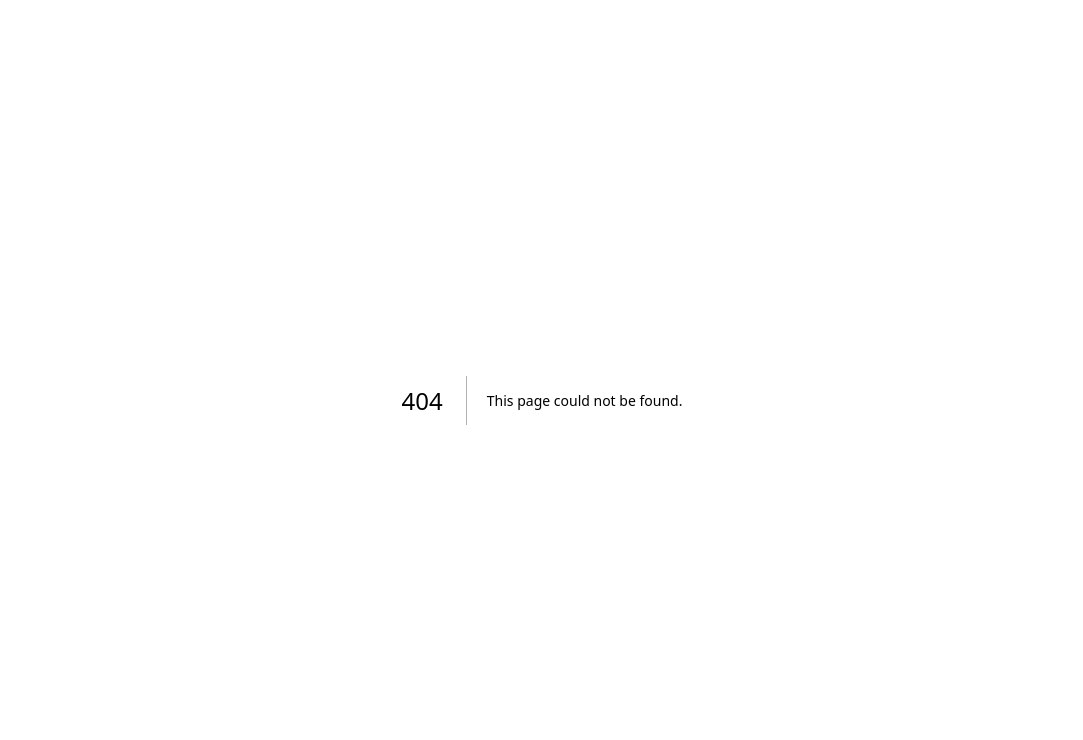
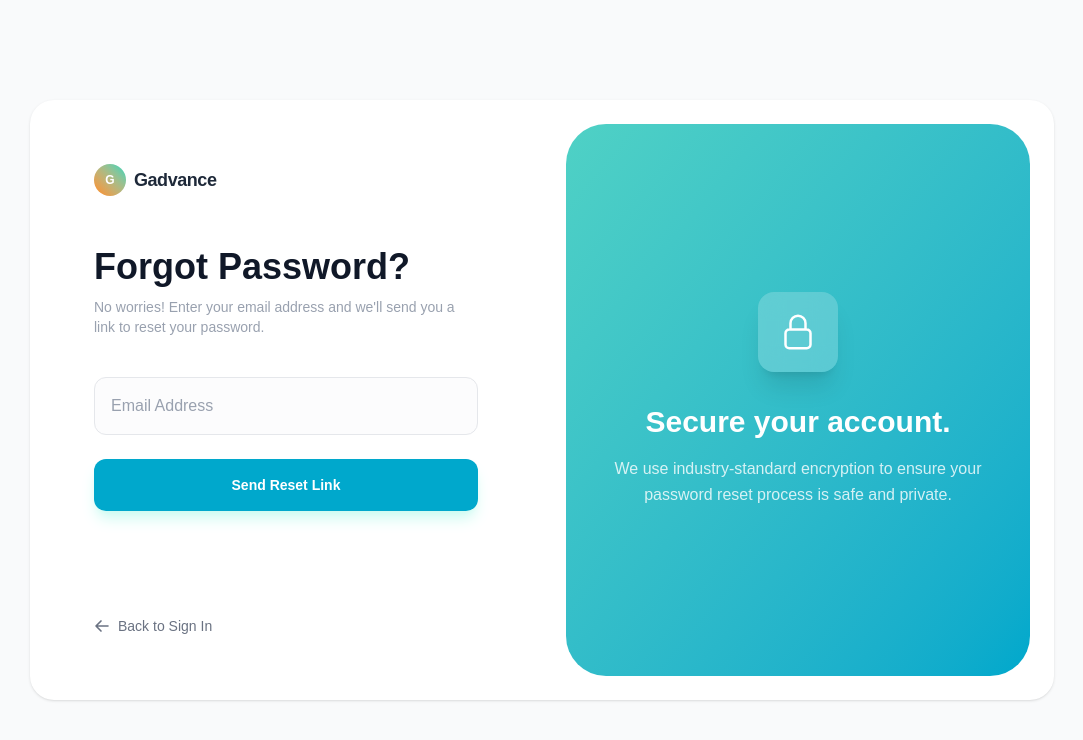
Before and after one commit to nathsuki73/gadvance, a Next.js app: page /auth/forgot-password in a window 1280 px wide. Before the commit this address had no page. Shown: the top 740 px of the page, without its empty margins (98-1181 px from the left). Built offline with nearby package versions, Linux system fonts and the light colour scheme.

Commit message:
Add Forgot Password page with email submission functionality

```diff
--- /dev/null
+++ b/app/auth/forgot-password/page.tsx
@@ -0,0 +1,136 @@
+"use client";
+
+import React, { useState } from "react";
+import Link from "next/link";
+
+const ForgotPassword = () => {
+  const [email, setEmail] = useState("");
+  const [isSubmitted, setIsSubmitted] = useState(false);
+
+  const handleSubmit = (e: React.FormEvent) => {
+    e.preventDefault();
+    // Add your password reset logic here (e.g., Firebase, Supabase, or custom API)
+    console.log("Reset link sent to:", email);
+    setIsSubmitted(true);
+  };
+
+  return (
+    <div className="min-h-screen flex items-center justify-center bg-gray-50 p-4">
+      <div className="bg-white w-full max-w-5xl rounded-3xl shadow-sm flex overflow-hidden min-h-[600px]">
+        {/* Left Side: Reset Form */}
+        <div className="w-full lg:w-1/2 p-8 md:p-16 flex flex-col justify-between">
+          <div>
+            {/* Logo */}
+            <Link
+              href="/auth/signin"
+              className="flex items-center gap-2 mb-12 w-fit"
+            >
+              <div className="w-8 h-8 bg-gradient-to-tr from-orange-400 to-teal-400 rounded-full flex items-center justify-center">
+                <span className="text-white text-xs font-bold">G</span>
+              </div>
+              <span className="font-bold text-gray-800 tracking-tight text-lg">
+                Gadvance
+              </span>
+            </Link>
+
+            {/* Header */}
+            <div className="animate-in fade-in slide-in-from-bottom-4 duration-500">
+              <h1 className="text-4xl font-bold text-gray-900 mb-2 leading-tight">
+                {isSubmitted ? "Check your email" : "Forgot Password?"}
+              </h1>
+              <p className="text-gray-400 mb-10 text-sm max-w-sm">
+                {isSubmitted
+                  ? `We've sent a password reset link to ${email}. Please check your inbox.`
+                  : "No worries! Enter your email address and we'll send you a link to reset your password."}
+              </p>
+
+              {!isSubmitted ? (
+                <form onSubmit={handleSubmit} className="space-y-4">
+                  {/* Email Input */}
+                  <div>
+                    <input
+                      type="email"
+                      required
+                      value={email}
+                      onChange={(e) => setEmail(e.target.value)}
+                      placeholder="Email Address"
+                      className="w-full px-4 py-4 rounded-xl border border-gray-200 focus:outline-none focus:ring-2 focus:ring-teal-500 transition-all text-gray-600 placeholder-gray-400 bg-gray-50/50"
+                    />
+                  </div>
+
+                  {/* Submit Button */}
+                  <button
+                    type="submit"
+                    className="w-full bg-[#00A8CC] hover:bg-[#0096b6] text-white px-8 py-4 rounded-xl text-sm font-bold transition-all shadow-lg shadow-teal-100 mt-2"
+                  >
+                    Send Reset Link
+                  </button>
+                </form>
+              ) : (
+                <button
+                  onClick={() => setIsSubmitted(false)}
+                  className="text-teal-600 font-bold text-sm hover:underline"
+                >
+                  Didn't get the email? Try again
+                </button>
+              )}
+            </div>
+          </div>
+
+          {/* Footer */}
+          <div className="mt-8">
+            <Link
+              href="/auth/signin"
+              className="group flex items-center gap-2 text-sm text-gray-500 hover:text-teal-600 transition-colors"
+            >
+              <svg
+                xmlns="http://www.w3.org/2000/svg"
+                fill="none"
+                viewBox="0 0 24 24"
+                strokeWidth={2.5}
+                stroke="currentColor"
+                className="w-4 h-4 group-hover:-translate-x-1 transition-transform"
+              >
+                <path
+                  strokeLinecap="round"
+                  strokeLinejoin="round"
+                  d="M10.5 19.5L3 12m0 0l7.5-7.5M3 12h18"
+                />
+              </svg>
+              Back to Sign In
+            </Link>
+          </div>
+        </div>
+
+        {/* Right Side: Decorative Gradient Panel */}
+        <div className="hidden lg:block lg:w-1/2 p-6">
+          <div className="w-full h-full bg-gradient-to-br from-[#4fd1c5] to-[#00a8cc] rounded-[2.5rem] flex flex-col items-center justify-center p-12 text-white text-center">
+            <div className="w-20 h-20 bg-white/20 backdrop-blur-md rounded-2xl flex items-center justify-center mb-8 shadow-xl">
+              <svg
+                xmlns="http://www.w3.org/2000/svg"
+                fill="none"
+                viewBox="0 0 24 24"
+                strokeWidth={1.5}
+                stroke="currentColor"
+                className="w-10 h-10"
+              >
+                <path
+                  strokeLinecap="round"
+                  strokeLinejoin="round"
+                  d="M16.5 10.5V6.75a4.5 4.5 0 10-9 0v3.75m-.75 11.25h10.5a2.25 2.25 0 002.25-2.25v-6.75a2.25 2.25 0 00-2.25-2.25H6.75a2.25 2.25 0 00-2.25 2.25v6.75a2.25 2.25 0 002.25 2.25z"
+                />
+              </svg>
+            </div>
+            <h2 className="text-3xl font-bold mb-4">Secure your account.</h2>
+            <p className="opacity-80 font-light leading-relaxed">
+              We use industry-standard encryption to ensure your password reset
+              process is safe and private.
+            </p>
+          </div>
+        </div>
+      </div>
+    </div>
+  );
+};
+
+export default ForgotPassword;
```
